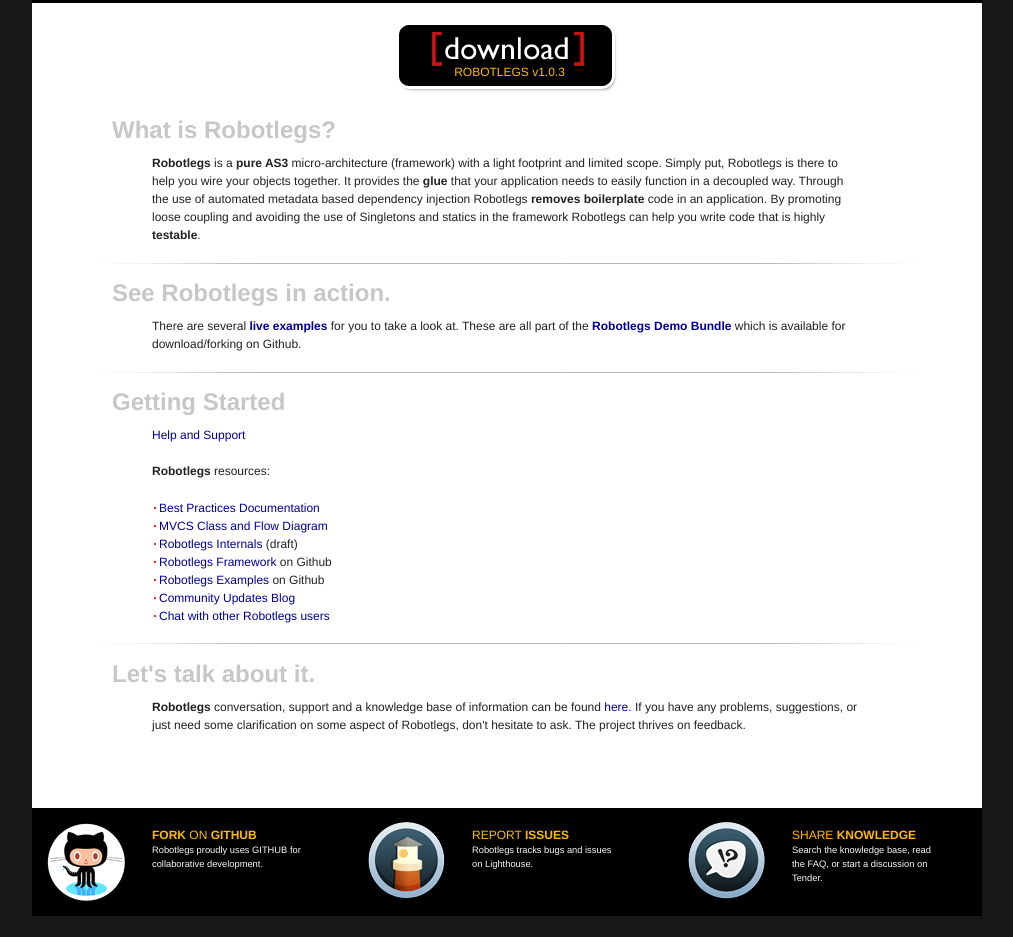
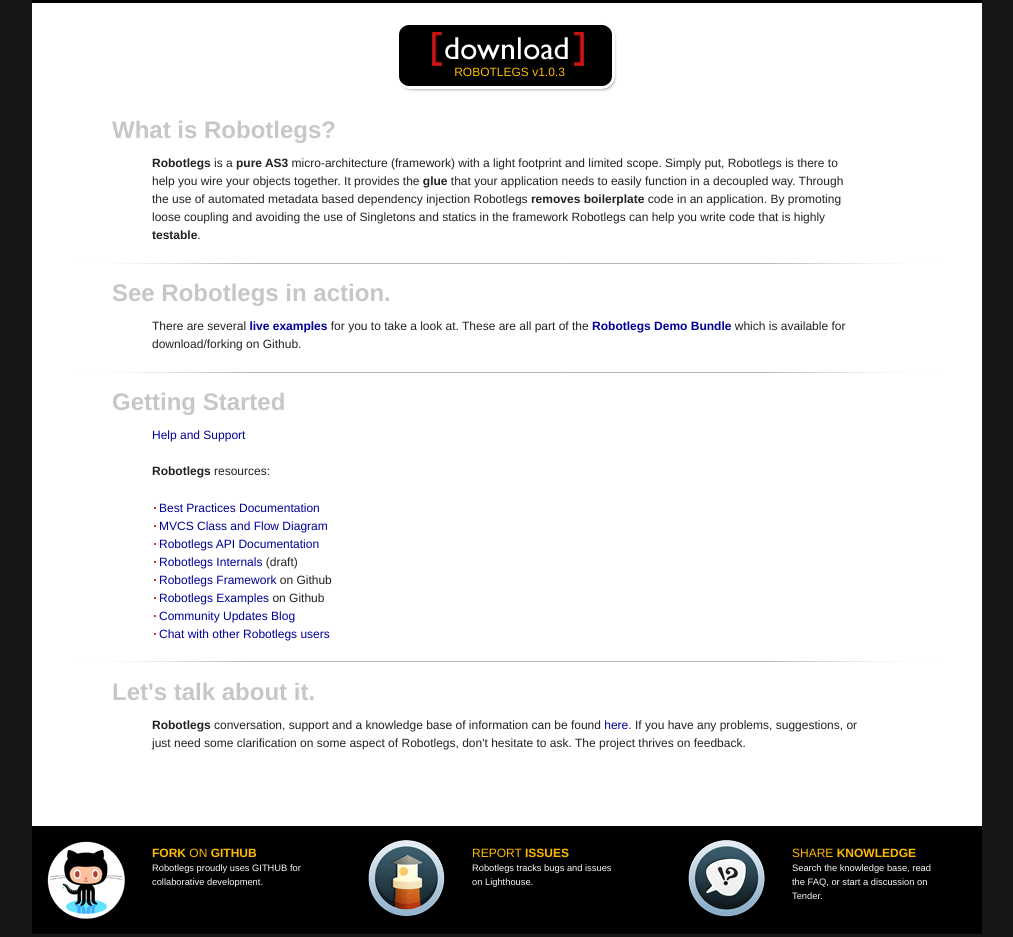
Before and after one commit to robotlegs/robotlegs.github.com, a Jekyll site: the page built from index.html, in a window 1280 px wide, cut to the strip 324-1261 px from the top of the page. Shown: the whole strip, without its empty margins (133-1146 px from the left). Built offline with Jekyll 4.4.1, drawn with Linux system fonts in a browser that asks for light colours; Markdown is read by kramdown in place of the engine named in the settings.

Commit message:
added link to API docs

```diff
--- a/index.html
+++ b/index.html
@@ -42,6 +42,7 @@
 			<ul>
 				<li><a href="http://wiki.github.com/robotlegs/robotlegs-framework/best-practices">Best Practices Documentation</a></li>
 				<li><a href="/diagram">MVCS Class and Flow Diagram</a></li>
+				<li><a href="http://api.robotlegs.org">Robotlegs API Documentation</a></li>
 				<li><a href="http://wiki.github.com/robotlegs/robotlegs-framework/robotlegs-internals">Robotlegs Internals</a> (draft)</li>
 				<li><a href="http://github.com/robotlegs/robotlegs-framework">Robotlegs Framework</a> on Github</li>
 				<li><a href="http://github.com/robotlegs/robotlegs-demos-Bundle">Robotlegs Examples</a> on Github</li>
```
